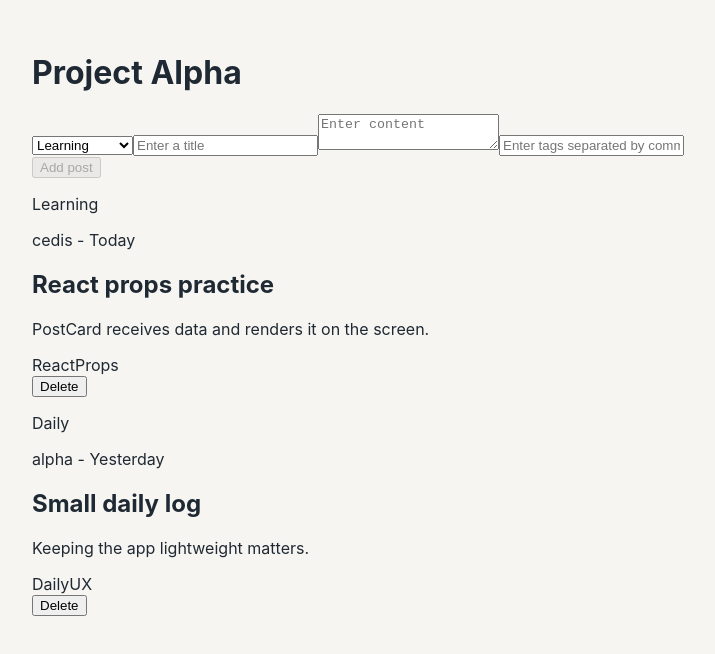
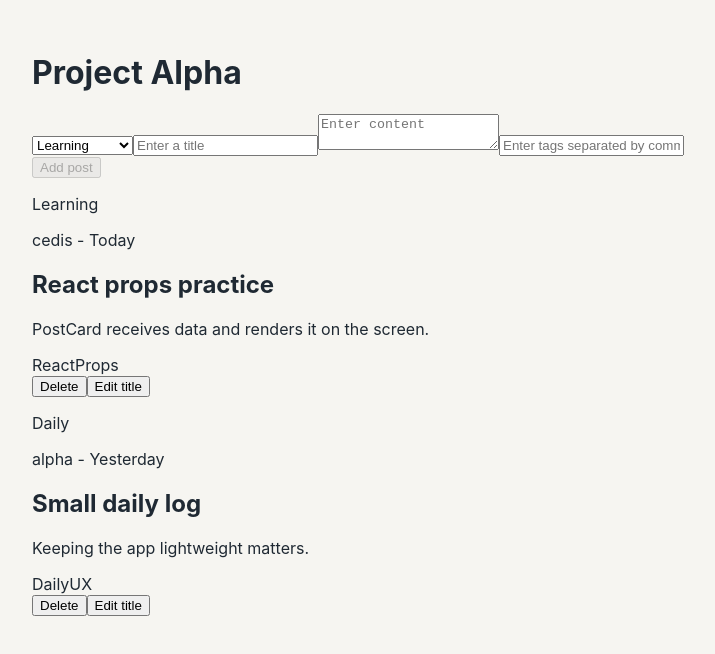
Before and after one commit to Jungle-12-303/week15-16_team03_ai_board_lab, a React (Vite) app in the folder frontend/project-alpha/: page / in a window 1280 px wide. Shown: the top 654 px of the page, without its empty margins (264-979 px from the left). Built offline with nearby package versions, Linux system fonts and the light colour scheme.

Commit message:
feat: 게시글 제목 수정 기능 추가

```diff
--- a/frontend/project-alpha/src/App.jsx
+++ b/frontend/project-alpha/src/App.jsx
@@ -64,6 +64,20 @@ export default function App() {
     setPosts(posts.filter((post) => post.id !== postId));
   }
 
+  function editPostTitle(postId) {
+    const nextTitle = window.prompt('New title');
+
+    if (!nextTitle || nextTitle.trim().length === 0) {
+      return;
+    }
+
+    setPosts(
+      posts.map((post) =>
+        post.id === postId ? { ...post, title: nextTitle } : post,
+      ),
+    );
+  }
+
   return (
     <main>
       <h1>Project Alpha</h1>
@@ -82,7 +96,11 @@ export default function App() {
         onSubmit={handleSubmit}
       />
 
-      <PostList posts={posts} onDeletePost={deletePost} />
+      <PostList
+        posts={posts}
+        onDeletePost={deletePost}
+        onEditPost={editPostTitle}
+      />
     </main>
   );
 }
--- a/frontend/project-alpha/src/components/PostCard.jsx
+++ b/frontend/project-alpha/src/components/PostCard.jsx
@@ -6,6 +6,7 @@ export default function PostCard({
   tags,
   category,
   onDelete,
+  onEdit,
 }) {
   return (
     <article>
@@ -25,6 +26,9 @@ export default function PostCard({
       <button type="button" onClick={onDelete}>
         Delete
       </button>
+      <button type="button" onClick={onEdit}>
+        Edit title
+      </button>
     </article>
   );
 }
--- a/frontend/project-alpha/src/components/PostList.jsx
+++ b/frontend/project-alpha/src/components/PostList.jsx
@@ -1,6 +1,6 @@
 import PostCard from './PostCard';
 
-export default function PostList({ posts, onDeletePost }) {
+export default function PostList({ posts, onDeletePost, onEditPost }) {
   if (posts.length === 0) {
     return <p>No posts yet.</p>;
   }
@@ -17,6 +17,7 @@ export default function PostList({ posts, onDeletePost }) {
           tags={post.tags}
           category={post.category}
           onDelete={() => onDeletePost(post.id)}
+          onEdit={() => onEditPost(post.id)}
         />
       ))}
     </>
```
